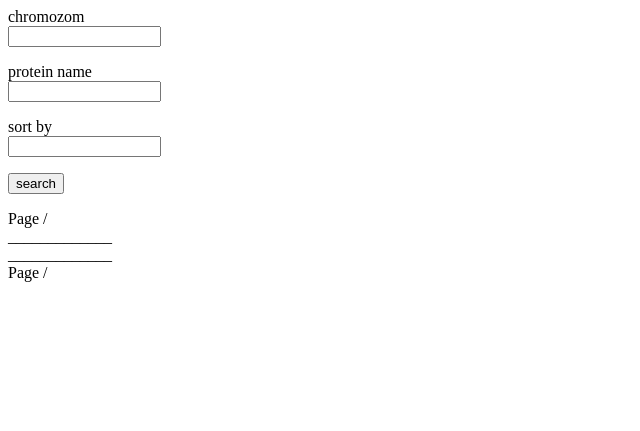
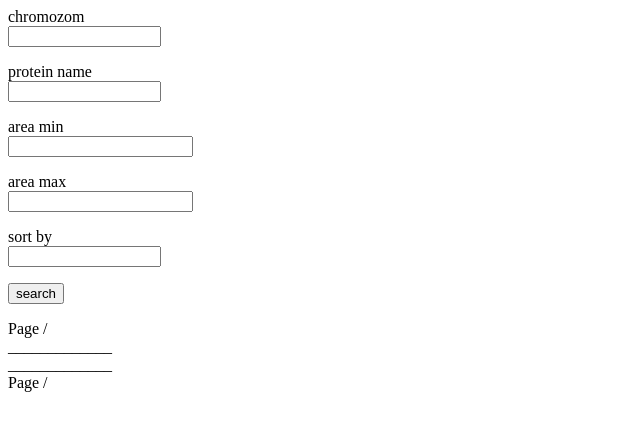
Before and after one commit to ML-Bioinfo-CEITEC/genome_browser, a Flask app: template api/templates/test.html in a window 1280 px wide. Shown: the top 431 px of the page, without its empty margins (0-640 px from the left). Run offline with Flask 2, Linux system fonts and the light colour scheme; the template is opened without the code that fills it: values that come from a table or form of the project are taken from there, others are empty.

Commit message:
Add start min and end max to FE

```diff
--- a/api/forms.py
+++ b/api/forms.py
@@ -1,13 +1,21 @@
 from flask_wtf import FlaskForm
 from wtforms import StringField, SubmitField, RadioField, IntegerField
-from wtforms.validators import DataRequired
+from wtforms.validators import DataRequired, Optional
 
 class SearchForm(FlaskForm):
     #TODO remove validators? can be empty
     chromozom = StringField('chromozom')
     protein_name = StringField('protein name', validators=[DataRequired()])
     sort_by = StringField('sort by')
-    # area_min = IntegerField('area min')
-    # area_max = IntegerField('area max')
+    area_min = IntegerField('area min',
+            validators=[
+                Optional()
+            ]
+        )
+    area_max = IntegerField('area max',
+            validators=[
+                Optional()
+            ]
+        )
 
     submit = SubmitField('search')
--- a/api/templates/test.html
+++ b/api/templates/test.html
@@ -12,6 +12,14 @@
             <p>
                 {{ form.protein_name.label }}<br>
                 {{ form.protein_name(size=16, value=protein_default) }}
+            </p>
+            <p>
+                {{ form.area_min.label }}<br>
+                {{ form.area_min(size=16, value=area_min_default) }}
+            </p>
+            <p>
+                {{ form.area_max.label }}<br>
+                {{ form.area_max(size=16, value=area_max_default) }}
             </p>
             <p>
                 {{ form.sort_by.label }}<br>
```
Also changed, not shown: api/routes.py (+9 -3 lines).
